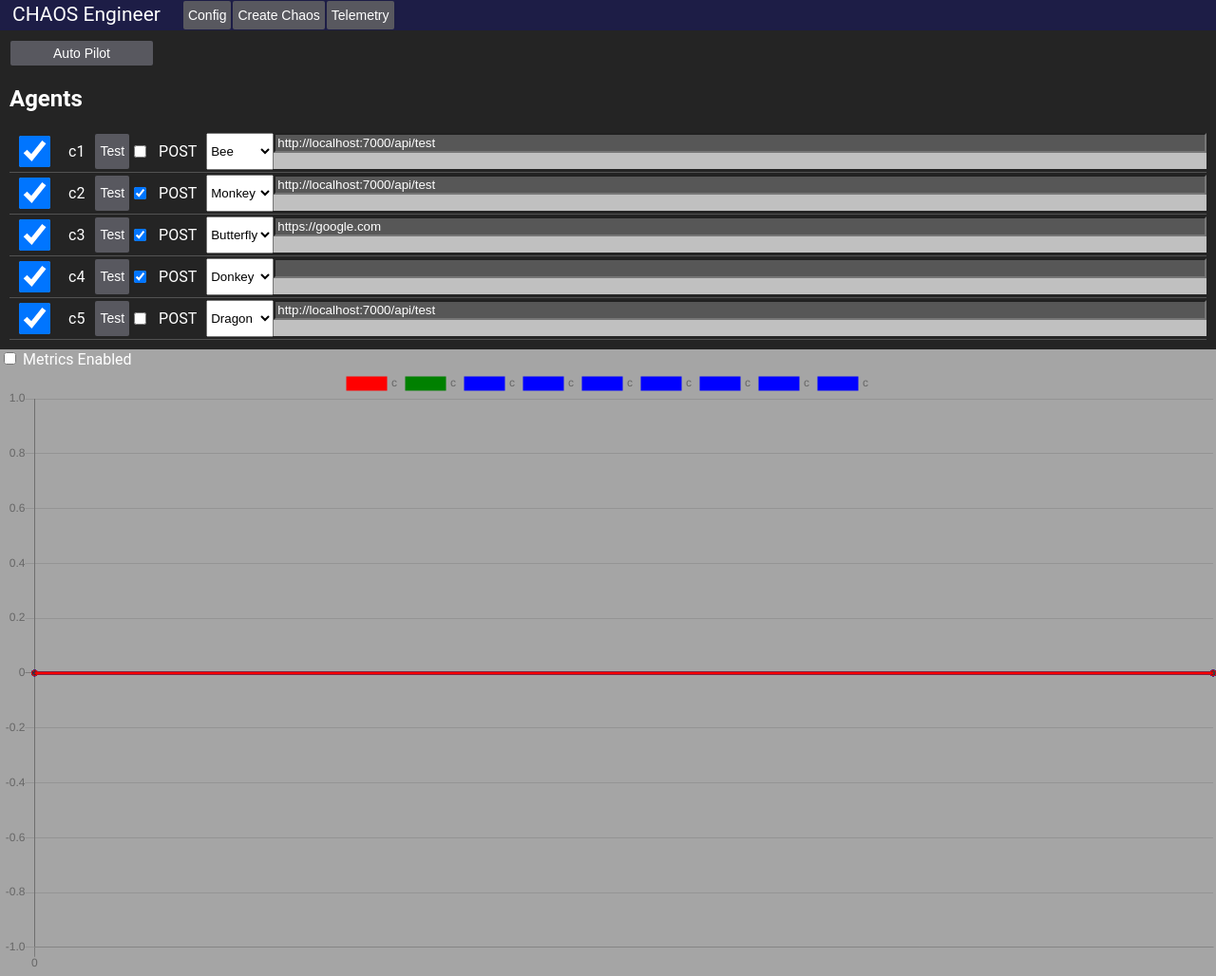
After one commit to BigFun123/chaosdragon, a Node server app: page /chaos in a window 1280 px wide. The commit adds this page. Shown: the whole page at 95% size. Run offline with Node 20, Linux system fonts and the light colour scheme.

Commit message:
telemetry agents

```diff
--- /dev/null
+++ b/public/chaos.css
@@ -0,0 +1,34 @@
+
+.activity {
+    display: flex;
+    flex-direction: row;
+    border-bottom: solid 1px rgb(82, 82, 82);
+    padding-bottom: 2px;
+    padding-top: 2px;
+    height: 50px;
+    flex:2;
+}
+
+.result {
+    background-color: rgb(192, 192, 192);
+    border-width: 0;
+}
+
+.vstack {
+    display: flex;
+    flex-direction: column;
+    flex: 4;
+}
+
+.checkbox {
+    width: 45px;
+}
+
+
+.active {
+    background-color: #2d8d42;
+}
+
+.error {
+    background-color: #8d2d2d;
+}
--- a/public/index.css
+++ b/public/index.css
@@ -3,28 +3,30 @@ body {
     margin: 0;
     padding: 0;
     background-color: #a5a5a5;
+    color: white;
 }
 
 .main {
     display: flex;
-    justify-content: center;
-    align-items: center;
-    height: 100vh;
     flex-direction: column;
-    background-color: #555;
+    background-color: #242424;
+    padding:10px;
 }
 
 .title {
-    font-size: 18px;
+    font-size: 21px;
     font-style: bold;
     color: white;
-    margin-bottom: 20px;
+    margin-bottom: 15px;
     align-items: center;
     vertical-align: center;
     padding: 3px;
+    margin-right: 20px;
+    margin-left: 10px;
 }
 
 .header {
+    background-color: #1d1d46;
     display: flex;
     justify-content: start;
     flex: 1;
@@ -38,16 +40,44 @@ body {
     border: none;
     border-radius: 2px;
     cursor: pointer;
-    background-color: #4C4c50;
+    background-color: #58585f;
     color: white;
     font-size: 14px;
+    padding: 5px;
+    max-width: 150px;
 }
 
 .button:hover {
-    background-color: #45a049;
+    background-color: #51a3f0;
+}
+
+.label {
+    height: 100%;
+    padding:10px;
+
 }
 
 a {
     text-decoration: none;
     color: white;
 }
+
+h1 {
+    margin:20px;
+    font-size: 30px;
+    color: white;
+    padding: 0;
+    font-variant: small-caps;
+}
+
+
+.hflex {
+    display: flex;
+    flex-direction: column;
+    flex: 1;
+}
+
+input {
+    background-color: #575757;
+    color:white;
+}
--- /dev/null
+++ b/public/js/agent.js
@@ -0,0 +1,124 @@
+class Agent {
+    testButton;
+    url;
+    result;
+    running = false;
+    buttonTimeout = null;
+    counter = 0;
+    times = [];
+    time = 0;
+    constructor(config) {
+        this.config = config;
+        this.name = config.name;
+        this.personality = config.personality;
+        this.nameDiv = document.getElementById('name' + this.name);
+        this.testButton = document.getElementById('testbutton' + this.name);
+        this.testButton.addEventListener('click', this.test.bind(this));
+        this.url = document.getElementById('url' + this.name);
+        this.result = document.getElementById('result' + this.name);
+    }
+
+    start() {
+        console.log("start " + this.name);
+    }
+
+    stop() {
+        console.log("stop " + this.name);
+    }
+
+    setButtonOff() {
+        if (this.buttonTimeout) {
+            clearTimeout(this.buttonTimeout);
+        }
+        this.buttonTimeout = setTimeout(() => {
+            this.nameDiv.classList.remove('active');
+        }, 100);
+    }
+
+    run() {
+        this.counter++;
+
+        switch (this.config.personality) {
+            case "bee":
+
+                if (this.counter % 10 === 0) {
+                    this.makeCall();
+                }
+                break;
+            case "monkey":
+
+                if (Math.random() > 0.9) {
+                    this.makeCall();
+                }
+                break;
+            case "butterfly":
+
+                if (this.counter % 100 === 0) {
+                    this.makeCall();
+                }
+                break;
+            case "donkey":
+
+                if (this.counter % 5 === 0) {
+                    this.makeCall();
+                }
+                if (this.counter % 10 === 0) {
+                    this.makeCall();
+                }
+                if (this.counter % 15 === 0) {
+                    this.makeCall();
+                }
+                if (this.counter % 20 === 0) {
+                    this.makeCall();
+                }
+                if (this.counter % 30 === 0) {
+                    this.makeCall();
+                }
+                break;
+            case "dragon":
+
+                if (this.counter % 2 === 0) {
+                    this.makeCall();
+                    this.makeCall();
+                    this.makeCall();
+                }
+                break;
+        }
+    }
+
+    makeCall() {
+        this.nameDiv.classList.add('active');
+        this.result.value = this.counter + "- ";
+
+        const startTimems = new Date().getTime();
+
+        fetch(this.config.url, {
+            method: this.config.method,
+            headers: {
+                'Content-Type': 'application/json'
+            },
+            body: JSON.stringify(this.config.body)
+        }).then(response => {
+            this.result.value += response.ok ? "ok " : "ERROR:" + response.status + " " + response.statusText;
+            console.log('response');
+        }).catch((err) => {
+            // convert err to one line
+            this.result.value += " " + err.stack.toString().replace(/\n/g, " ");
+            console.log('err');
+            this.nameDiv.classList.add('error');
+
+        }).finally((result, err) => {
+            this.result.value += " - done ";
+            console.log('done');
+            this.setButtonOff();
+            const endTime = new Date().getTime();
+            this.time = endTime - startTimems + Math.random() * 10;
+            this.result.value += " - " + this.time + "ms";
+            this.times.push(this.time);
+        });
+    }
+
+    test() {
+        this.run();
+    }
+}
--- /dev/null
+++ b/public/js/agentman.js
@@ -0,0 +1,25 @@
+let agents = [];
+let ChaosActive = false;
+const autoPilotButton = document.getElementById('autoPilotButton');
+let AutoPilotTimer = null;
+let mainCounter = 0;
+
+autoPilotButton.addEventListener('click', () => {
+    if (ChaosActive) {
+        autoPilotButton.classList.remove('active');
+        ChaosActive = false;
+        clearInterval(AutoPilotTimer);
+    } else {
+        autoPilotButton.classList.add('active');
+        ChaosActive = true;
+        AutoPilotTimer = setInterval(runAll, 100);
+    }
+});
+
+
+function runAll() {
+    mainCounter++;
+    agents.forEach((agent) => {
+        agent.run();
+    });
+}
--- /dev/null
+++ b/public/js/telemetry.js
@@ -0,0 +1,31 @@
+let MetricsEnabled = false;
+const enableMetricsCheckBox = document.getElementById('toggleMetrics');
+enableMetricsCheckBox.addEventListener('click', toggleMetrics);
+
+function toggleMetrics() {
+    MetricsEnabled = !MetricsEnabled;
+}
+
+function updateData() {
+    if (!ChaosActive || !MetricsEnabled) return;
+//    myChart.data.datasets[0].data = [];
+    //myChart.data.labels = [];
+
+    let i=0;
+    agents.forEach((agent) => {
+        if (i ==0) {
+            myChart.data.labels.push(mainCounter);
+        }
+
+        const dataset = myChart.data.datasets[i];
+        dataset.data.push(agent.time);
+        dataset.label = agent.name;
+        dataset.tension = 0;
+        i++;
+
+    });
+
+    myChart.update();
+}
+
+setInterval(updateData, 200);
--- a/routes/chaos/index.js
+++ b/routes/chaos/index.js
@@ -2,7 +2,9 @@
 //
 const router = require('express').Router();
 const defaultResponse = { id: 0, name: 'default' };
+const config = require("../../config.json");
 router.get('/', (req, res) => {
-    res.render('chaos', { title: 'Chaos' });
+
+    res.render('chaos', {data: config.agents});
 });
 module.exports = router;
--- /dev/null
+++ b/views/chaos.ejs
@@ -0,0 +1,33 @@
+<!DOCTYPE html>
+<html lang="en">
+
+<head>
+    <meta charset="UTF-8">
+    <meta name="viewport" content="width=device-width, initial-scale=1.0">
+    <title>Chaos</title>
+    <%- include ('partials/headcontent.ejs') %>
+        <script src="/js/agent.js"></script>
+
+</head>
+
+<body>
+    <%- include('partials/header') %>
+
+        <div class="main">
+            <div class="hflex">
+                <button class="button" id="autoPilotButton">Auto Pilot</button>
+            </div>
+            <script src="/js/agentman.js"></script>
+            <h2>Agents</h2>
+
+            <% data.forEach( datum=> { %>
+                <%- include ('partials/activity', {datum: datum}); %>
+                    <% }) %>
+
+        </div>
+        <%- include('./telemetry') %>
+        <script src="/js/telemetry.js"></script>
+
+</body>
+
+</html>
--- a/views/config.ejs
+++ b/views/config.ejs
@@ -1,9 +1,11 @@
 <html>
     <head>
         <title>Chaos Monkey</title>
+        <%- include ('partials/headcontent.ejs') %>
     </head>
     <body>
-        <div>
+        <%- include('partials/header') %>
+        <div class="main">
             <h1>Config</h1>
         </div>
     </body>
--- /dev/null
+++ b/views/partials/activity.ejs
@@ -0,0 +1,24 @@
+<div class="activity">
+    <input type="checkbox" class="checkbox" id="a<%=datum.name%>active" checked>
+    <div id="name<%=datum.name%>" class="name label">
+        <%= datum.name %>
+    </div>
+    <button class="button" id="testbutton<%-datum.name%>">Test</button>
+    <input type="checkbox" id="r<%=datum.name%>post" <%if (datum.method=="POST" ) {%>CHECKED <%}%>>
+        <div class="label">POST</div>
+        <select id="personality">
+            <option value="bee" <%- datum.personality=="bee" ? "selected" : "" %>> Bee</option>
+            <option value="monkey" <%- datum.personality=="monkey" ? "selected" : "" %>>Monkey</option>
+            <option value="butterfly" <%- datum.personality=="butterfly" ? "selected" : "" %>>Butterfly</option>
+            <option value="dragon" <%- datum.personality=="dragon" ? "selected" : "" %>>Dragon</option>
+            <option value="donkey" <%- datum.personality=="donkey" ? "selected" : "" %>>Donkey</option>
+        </select>
+        <div class="vstack">
+            <input type="text" value="<%=datum.url%>" id="url<%=datum.name%>">
+            <input type="text" class="result" id="result<%=datum.name%>">
+        </div>
+</div>
+
+<script>
+    agents.push(new Agent(<%-JSON.stringify(datum)%>));
+</script>
--- a/views/partials/headcontent.ejs
+++ b/views/partials/headcontent.ejs
@@ -1,2 +1,6 @@
 
 <link rel="stylesheet" href="index.css" />
+<link rel="stylesheet" href="chaos.css" />
+
+<meta http-equiv="expires" content="0" />
+<meta http-equiv="pragma" content="no-cache" />
--- a/views/partials/header.ejs
+++ b/views/partials/header.ejs
@@ -1,5 +1,5 @@
 <div class="header">
-    <div class="title">CHAOS</div>
+    <div class="title"><a href="/">CHAOS Engineer</a></div>
     <button class="button"><a href="/config">Config</a></button>
     <button class="button"><a href="/chaos">Create Chaos</a></button>
     <button class="button"><a href="/telemetry">Telemetry</a></button>
--- a/views/telemetry.ejs
+++ b/views/telemetry.ejs
@@ -1,42 +1,93 @@
-<!DOCTYPE html>
-<html lang="en">
-
-<head>
-    <meta charset="UTF-8">
-    <meta name="viewport" content="width=device-width, initial-scale=1.0">
-    <title>Chaos Dragon Telemetry</title>
-    <%- include('partials/headcontent') %>
-</head>
-
-<body>
-    <%- include('partials/header') %>
-
-
-        <canvas id="myChart" style="width:100%;max-width:700px"></canvas>
+<input type="checkbox" id="toggleMetrics" /> Metrics Enabled
+<canvas id="chaosChart" style="width:100%;"></canvas>
 
 <script src="https://cdnjs.cloudflare.com/ajax/libs/Chart.js/2.9.4/Chart.js">
 </script>
 
 <script>
-            const xValues = ["Italy", "France", "Spain", "USA", "Argentina"];
-            const yValues = [55, 49, 44, 24, 15];
-            const myChart = new Chart("myChart", {
+
+
+
+    const xValues = ["0"];
+    const yValues = [0,0];
+    const myChart = new Chart("chaosChart", {
         type: "line",
+        bezierCurve: false,
         data: {
             labels: xValues,
             datasets: [{
-                        data: yValues
-                    }, {
-                        data: [16, 17, 17, 19, 20, 27, 40, 50, 60, 70],
+                data: yValues,
+                borderColor: "red",
+                fill: false,
+                label: "c",
+                tension: 0,
+                cubicInterpolationMode: 'default'
+            },
+            {
+                data: yValues,
                 borderColor: "green",
-                        fill: false
+                fill: false,
+                label: "c",
+                lineTension: 0,
+                cubicInterpolationMode: 'default'
+            },
+            {
+                data: yValues,
+                borderColor: "blue",
+                fill: false,
+                label: "c",
+                lineTension: 0,
+                cubicInterpolationMode: 'default'
+            },
+            {
+                data: yValues,
+                borderColor: "blue",
+                fill: false,
+                label: "c",
+                lineTension: 0,
+                cubicInterpolationMode: 'default'
+            },
+            {
+                data: yValues,
+                borderColor: "blue",
+                fill: false,
+                label: "c",
+                lineTension: 0,
+                cubicInterpolationMode: 'default'
+            },
+            {
+                data: yValues,
+                borderColor: "blue",
+                fill: false,
+                label: "c",
+                lineTension: 0,
+                cubicInterpolationMode: 'default'
+            },
+            {
+                data: yValues,
+                borderColor: "blue",
+                fill: false,
+                label: "c",
+                lineTension: 0,
+                cubicInterpolationMode: 'default'
+            },
+            {
+                data: yValues,
+                borderColor: "blue",
+                fill: false,
+                label: "c",
+                lineTension: 0,
+                cubicInterpolationMode: 'default'
+            },
+            {
+                data: yValues,
+                borderColor: "blue",
+                fill: false,
+                label: "c",
+                cubicInterpolationMode: 'default',
+                lineTension: 0,
             }]
         },
         options: {}
     });
 </script>
-
-
-</body>
-
-</html>
```
Also changed, not shown: chaos.js (+11 -6 lines), config.json (added, +70 -0 lines), routes/api/index.js (+12 -0 lines), readme.txt, 1 other file. Lines whose indentation alone changed are shown as unchanged.
